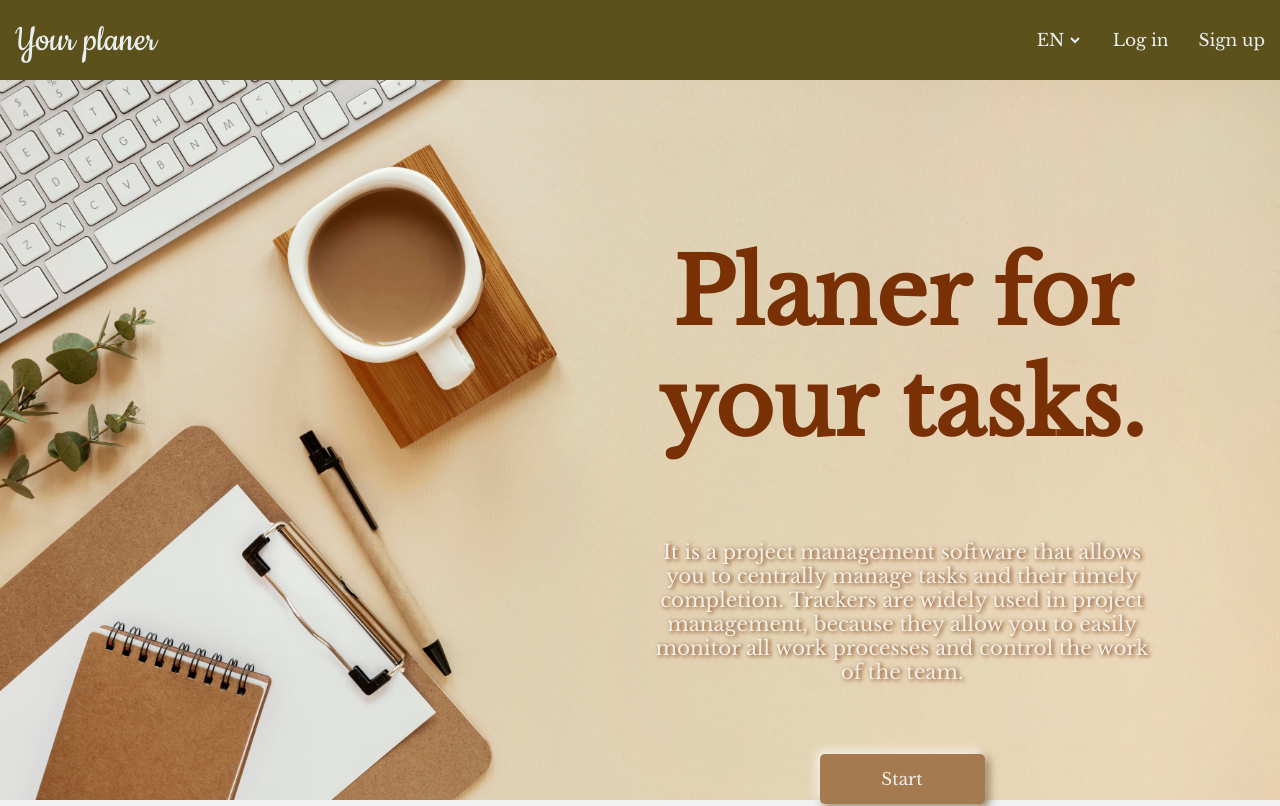
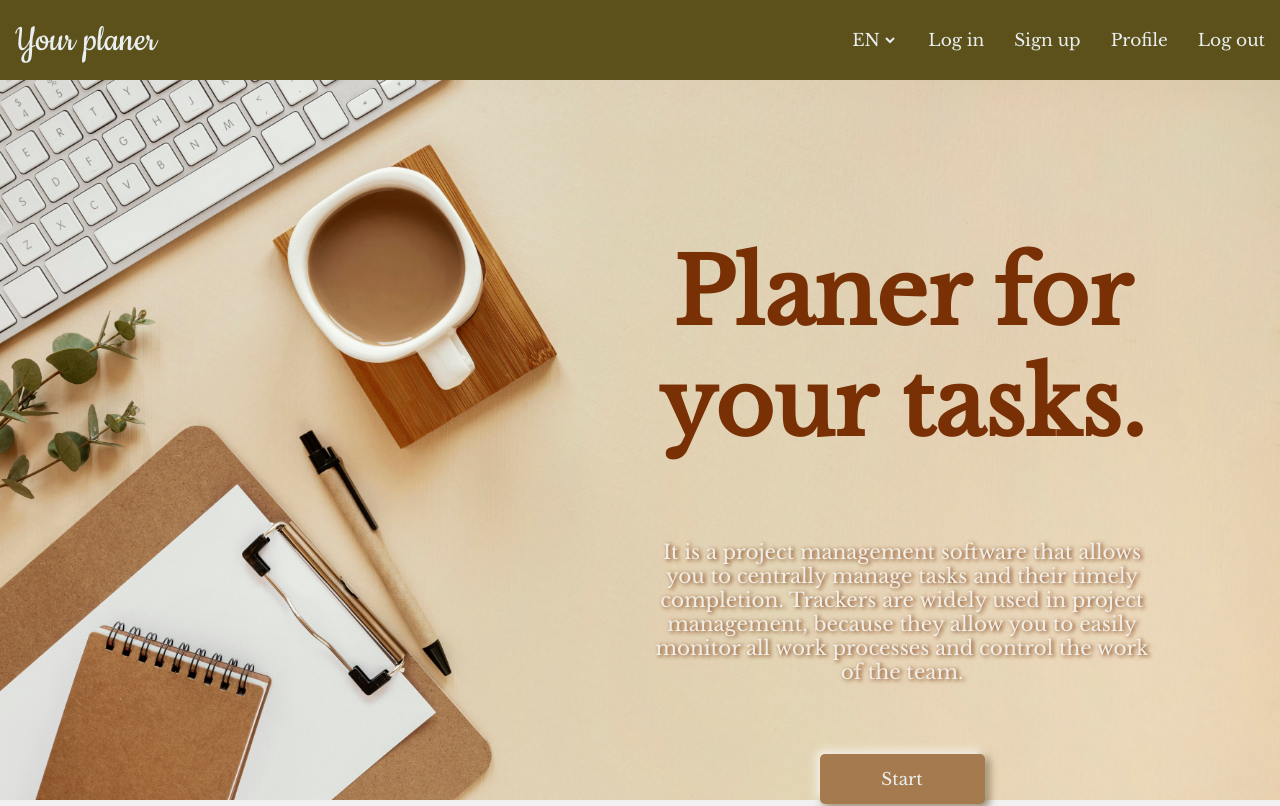
Before and after one commit to Perfect03/project-management-app, a React (Create React App) app: page / in a window 1280 px wide. Shown: the top 806 px of the page. Built offline with nearby package versions, Linux system fonts and the light colour scheme.

Commit message:
feat: add link for log out and profile

```diff
--- /dev/null
+++ b/src/components/header/AfterLogin.tsx
@@ -0,0 +1,17 @@
+import React from 'react';
+import { NavLink } from 'react-router-dom';
+
+const AfterLogin = () => {
+  return (
+    <>
+      <NavLink to="/profile" className="header-content__autorization">
+        Profile
+      </NavLink>
+      <NavLink to="/" className="header-content__autorization">
+        Log out
+      </NavLink>
+    </>
+  );
+};
+
+export { AfterLogin };
--- a/src/components/header/Header.tsx
+++ b/src/components/header/Header.tsx
@@ -2,6 +2,8 @@ import { NavLink, Outlet } from 'react-router-dom';
 import React from 'react';
 import './header.scss';
 import { Language } from './Language';
+import { SignupLogin } from './SignupLogin';
+import { AfterLogin } from './AfterLogin';
 
 const Header = () => {
   window.addEventListener('scroll', Header_change);
@@ -22,12 +24,8 @@ const Header = () => {
         </div>
         <div className="header-content">
           <Language />
-          <NavLink to="/login" className="header-content__autorization">
-            Log in
-          </NavLink>
-          <NavLink to="/signup" className="header-content__autorization">
-            Sign up
-          </NavLink>
+          <SignupLogin />
+          <AfterLogin />
         </div>
       </header>
       <div className="wrapper">
--- /dev/null
+++ b/src/components/header/SignupLogin.tsx
@@ -0,0 +1,17 @@
+import React from 'react';
+import { NavLink } from 'react-router-dom';
+
+const SignupLogin = () => {
+  return (
+    <>
+      <NavLink to="/login" className="header-content__autorization">
+        Log in
+      </NavLink>
+      <NavLink to="/signup" className="header-content__autorization">
+        Sign up
+      </NavLink>
+    </>
+  );
+};
+
+export { SignupLogin };
```
